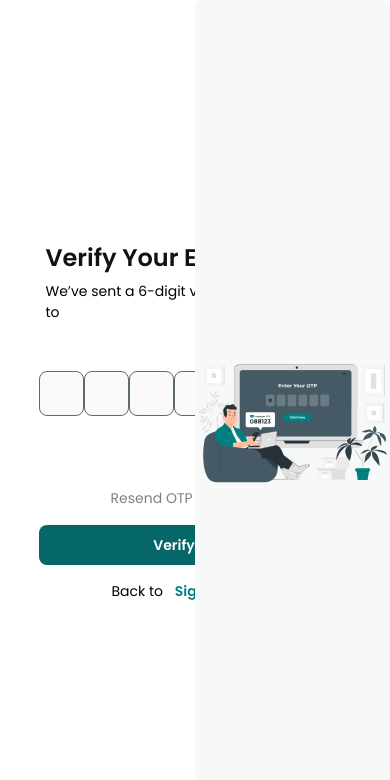
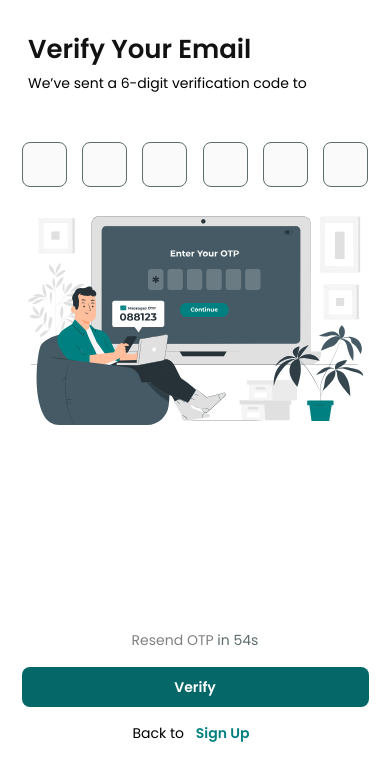
Before and after one commit to HarshSingh011/Classence, a React (Create React App) app: page /otp in a window 390 px wide. Shown: the top 780 px of the page. Built offline with nearby package versions, Linux system fonts and the light colour scheme.

Commit message:
added responsiveness to otp page

```diff
--- a/src/components/css/otp.css
+++ b/src/components/css/otp.css
@@ -48,6 +48,11 @@ font-weight: 600;
 line-height: 31.2px;
 }
 
+#digitbox{
+    width: 100%;
+    display: flex;
+    justify-content: space-between;
+}
 #otpsubmit{
     width: -webkit-fill-available;
     width: -moz-available;
@@ -128,3 +133,48 @@ input[type="number"]::-webkit-inner-spin-button {
 span{
     font-size: 14px;
 }
+@media (min-width: 921px) {
+    #otpmobscreenlogo {
+        display: none;
+    }
+}
+@media (max-width:920px) {
+    .otpright{
+      width: 0%;
+      display:none;
+    }
+    .otpleft{
+      width: 100%;
+      height: 100%;
+      display: flex;
+      justify-content: center;
+    }
+    .otpleftSub{
+      height: 100%;
+      margin-left: 0%;
+    }
+    #otph2{
+      top: 0;
+      margin-top: 4vh;
+      font-size: 26px;
+    }
+    #otpmobscreenlogo{
+      height: 40vh;
+      width: 100%;
+      display: flex;
+      justify-content: center;
+      align-content: center;
+      margin-bottom: 4vh;
+    }
+    #otpmobscreenlogo img{
+      height: fit-content;
+    }
+.digits{
+    display: flex;
+    flex-direction: column;
+}
+#digitbox {
+    display: flex;
+    justify-content: space-between;
+   }
+}
--- a/src/components/otp.jsx
+++ b/src/components/otp.jsx
@@ -94,7 +94,7 @@ const Otp = () => {
                     <h2 id="otph2">Verify Your Email</h2>
                     <p id="otpp">We’ve sent a 6-digit verification code to {email}</p>
                     <form className="digits">
-                        {Array.from({ length: 6 }).map((_, index) => (
+                        <div id="digitbox">{Array.from({ length: 6 }).map((_, index) => (
                             <input
                                 key={index}
                                 type="text"
@@ -107,7 +107,11 @@ const Otp = () => {
                                 onChange={(e) => handleInputChange(e, index)}
                                 ref={(el) => (inputRefs.current[index] = el)}
                             />
-                        ))}
+                        ))}</div>
+
+                                  <div id="otpmobscreenlogo">
+                                <img src={bro1} alt="" />
+                    </div>
                     </form>
                     <p id='resend'>
                         <span
```
Also changed, not shown: src/components/css/newpass.css (line endings or trailing spaces).
